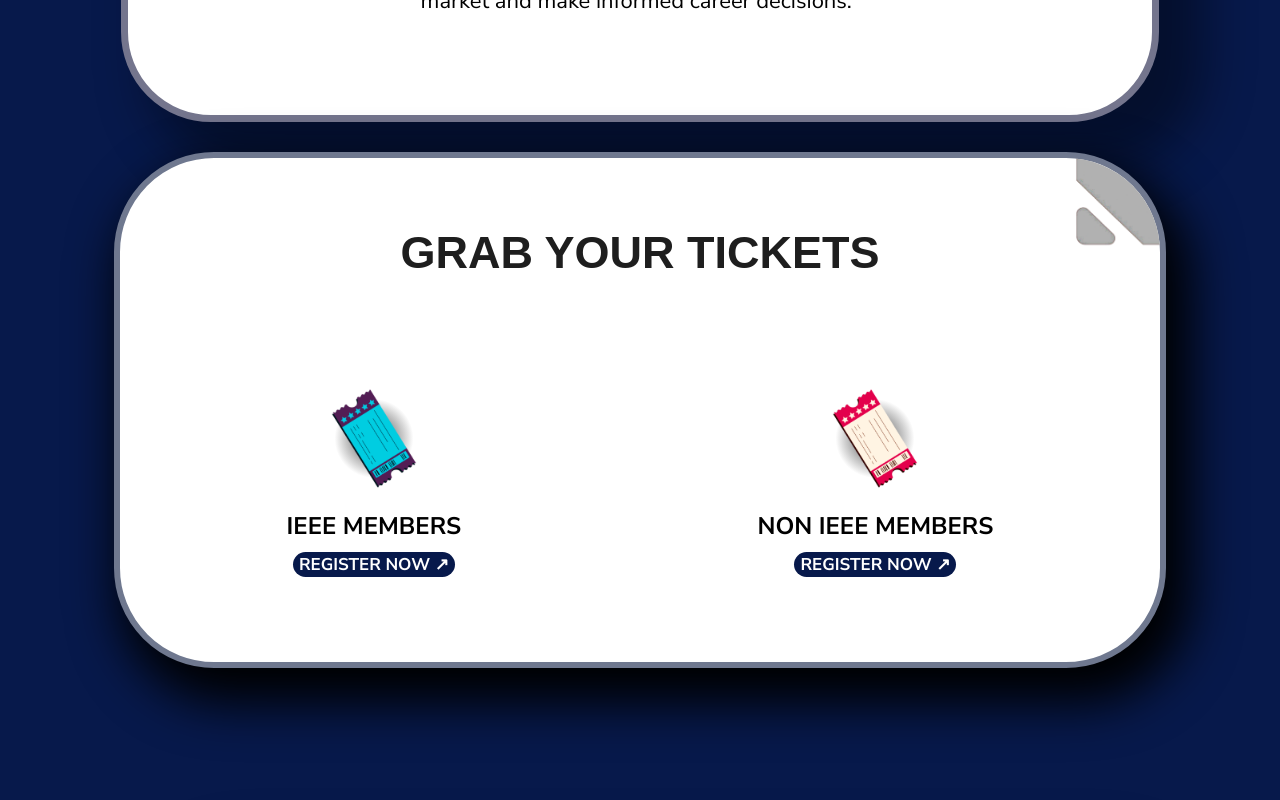
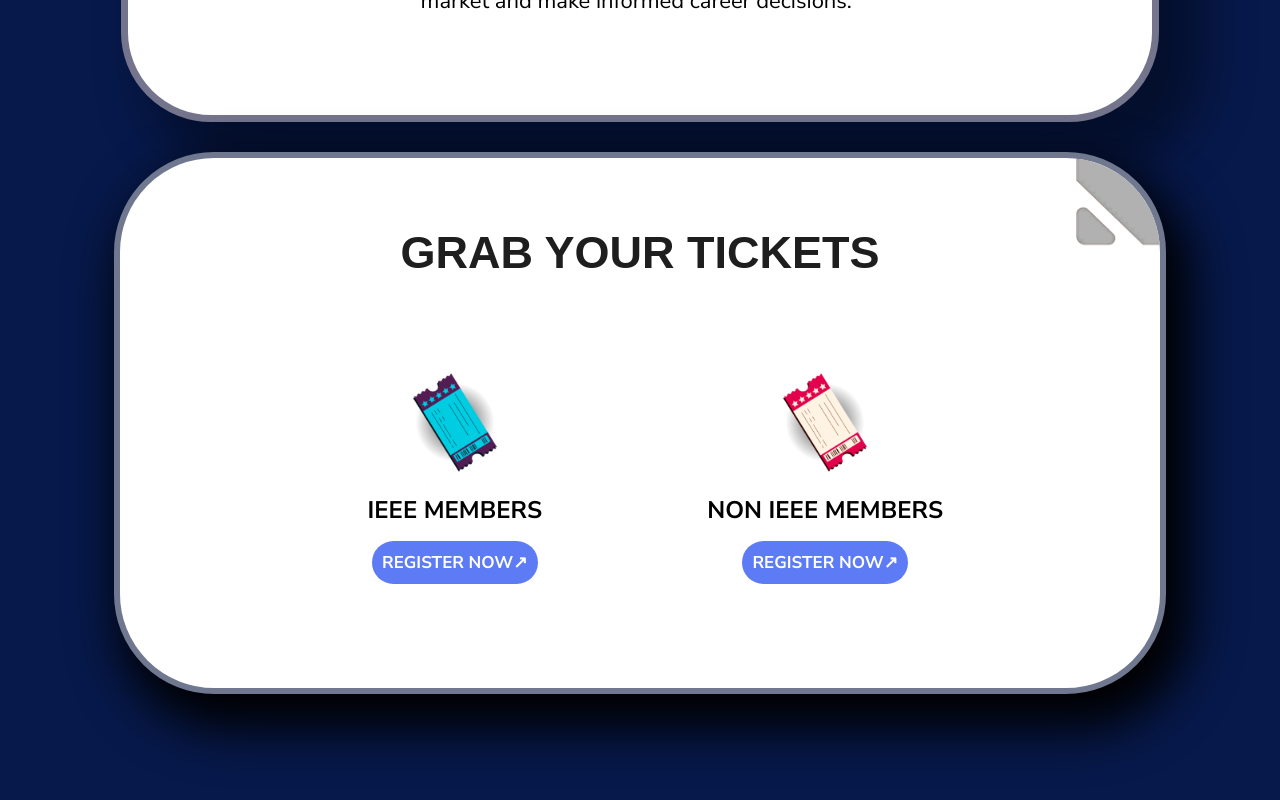
Before and after one commit to AjaySusanth/sparc-copy, a React (Vite) app: page / in a window 1280 px wide. Shown: the part 2100-2900 px from the top of the page. Built offline with nearby package versions, Linux system fonts and the light colour scheme; a web font is replaced by a local one.

Commit message:
Minor corrections in Tickets,Sponsorship

```diff
--- a/src/Pages/Sponsers/Sponsers.jsx
+++ b/src/Pages/Sponsers/Sponsers.jsx
@@ -5,6 +5,7 @@
 import ieeereglogo from "../../assets/Images/ieee region 10.png";
 import ieeelogo from "../../assets/Images/ieee logo white.png";
 import Heading from '../Heading/Heading';
+import CornerIcon from "../RCornericon/RCornericon";
 
 
 
@@ -12,6 +13,7 @@
   return (
     <section id='sponsers'>
       <div className="content sponser-cont">
+        <CornerIcon/>
         <Heading text= "SPONSORS" />
         <div className="sp-card">
           <img src={macesblogo} alt="ieee-logo"/>
--- a/src/Pages/Tickets/Tickets.css
+++ b/src/Pages/Tickets/Tickets.css
@@ -15,21 +15,12 @@
     box-shadow: 15px 25px 50px 10px black;
 }
 
-.rightcornericon{
-    position: absolute;
-    top: -35px;
-    right: -50px;
-    width: 170px;
-    height: 150px;
-}
-
-
 .cards{
     display: flex;
     flex-direction: column;
     align-items: center;
     justify-content: center;
-    gap:2em;
+    gap:1.5em;
 }
 
 .ticket{
@@ -38,6 +29,7 @@
     align-items: center;
     justify-content: space-evenly;
     text-align: center;
+    transform: translateY(0px);
 }
 
 .tkt-icon{
@@ -46,18 +38,6 @@
     background: #fff;
     background: radial-gradient(circle, rgba(0, 0, 0, 0.785),rgba(255, 255, 255, 0.695), rgba(255, 255, 255, 0.689));
     border-radius:50%;
-}
-
-.ticket:hover,.ticket:active{
-    scale:1.1;
-    transition: scale 0.5s ease-in-out;
-
-    .reg-btn{
-        cursor: pointer;
-        transition:background-color 0.2s ease-in;
-        background-color: rgba(92, 123, 244, 1);
-    }
-
 }
 
 .ticket h2{
@@ -70,13 +50,25 @@
 
 .reg-btn{
     display:block;
-    margin:5px;
+    padding:10px;
+
     text-transform:uppercase;
     font-family: 'Nunito Sans';
     font-weight: 600;
     min-width:80px;
+    background-color: rgba(92, 123, 244, 1);
 }
 
+.ticket:hover,.ticket:active{
+    scale:1.1;
+    transition: scale 0.5s ease-in-out,transform 0.5s ease-in;
+    transform:translateY(5px);
+    .reg-btn{
+        cursor: pointer;
+        transition:background-color 0.2s ease-in;
+        background-color: #2644b9;
+    }
+}
 
 @media (max-width:480px){
     .rightcornericon{
@@ -90,6 +82,9 @@
 
     .content{
         padding-bottom: 2px;
+    }
+    .reg-btn{
+        font-size: 15px;
     }
 
 }
@@ -112,8 +107,8 @@
 
     .cards{
         flex-direction: row;
-        padding: 2rem;
-        justify-content: space-between;
+        padding: 1rem;
+        justify-content: space-around;
         width:70%;
     }
 }
@@ -124,4 +119,10 @@
         align-items: center;
         padding-bottom: 3em;
     }
+    .ticket{
+        width:80%;
+    }
+    .reg-btn{
+        margin-top:10px;
+    }
 }
--- a/src/Pages/Tickets/Tickets.jsx
+++ b/src/Pages/Tickets/Tickets.jsx
@@ -1,26 +1,25 @@
 import React from 'react'
 import './Tickets.css'
-import icon from "../../assets/Images/corner icon.png";
 import t1 from "../../assets/Images/blue ticket.png";
 import t2 from "../../assets/Images/white ticket.png";
 import Heading from "../Heading/Heading"
-
+import CornerIcon from "../RCornericon/RCornericon";
 function Tickets() {
   return (
     <section id='ticket' className='sectionstyle'>
       <div className="content">
-        <img src={icon} className='rightcornericon'/>
+        <CornerIcon/>
         <Heading text= "GRAB YOUR TICKETS"/>
         <div className="cards">
           <div className="ticket t1">
             <img src={t1} className='tkt-icon' alt='tkt-icon'></img>
             <h2>IEEE MEMBERS</h2>
-            <button className='reg-btn'>Register Now ↗</button>
+            <button className='reg-btn'>Register Now↗</button>
           </div>
           <div className="ticket t2">
             <img src={t2} alt='tkt-icon' className='tkt-icon'></img>
             <h2>NON IEEE MEMBERS</h2>
-            <button className='reg-btn'>Register Now ↗</button>
+            <button className='reg-btn'>Register Now↗</button>
           </div>
         </div>
       </div>
```
